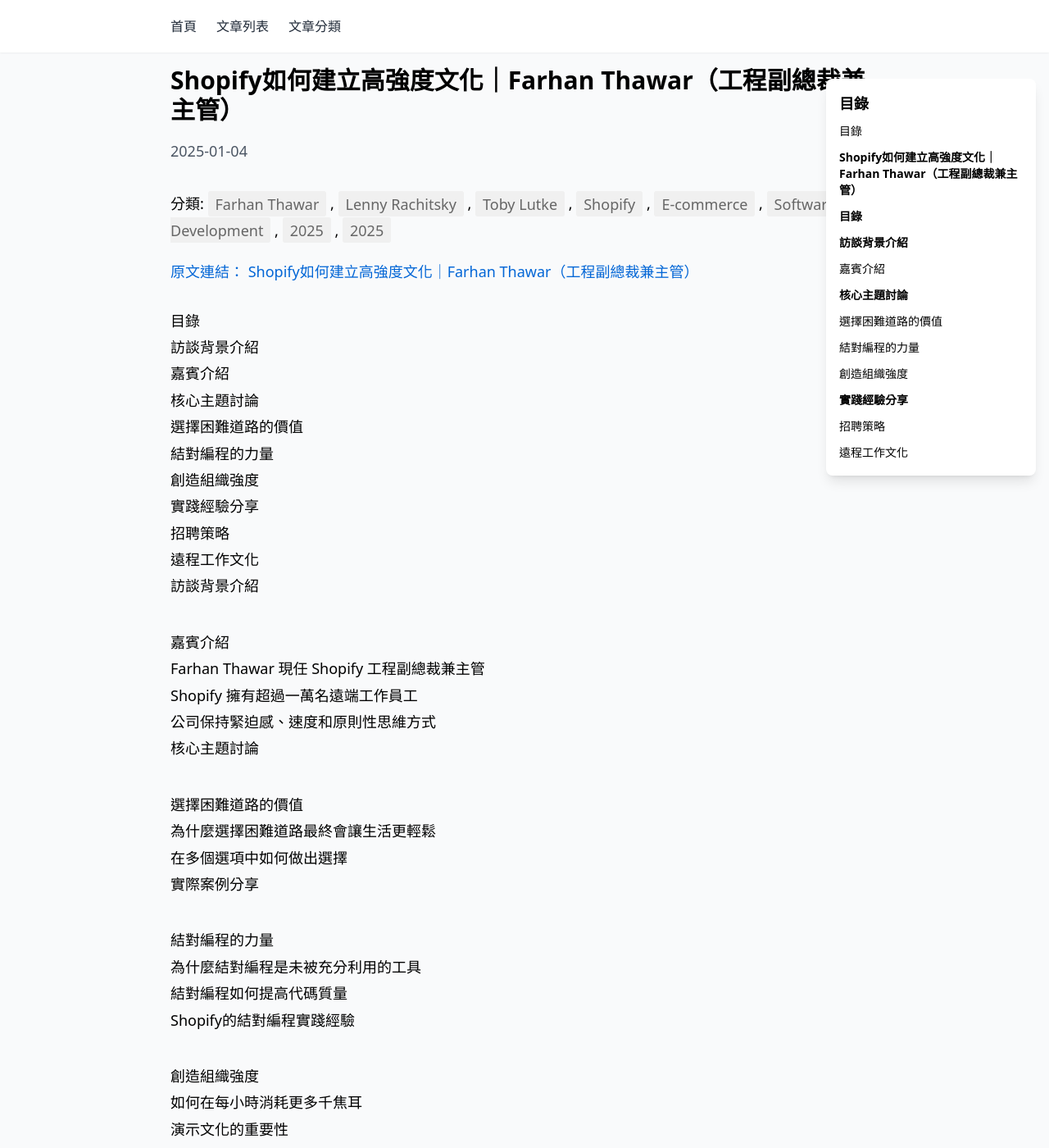
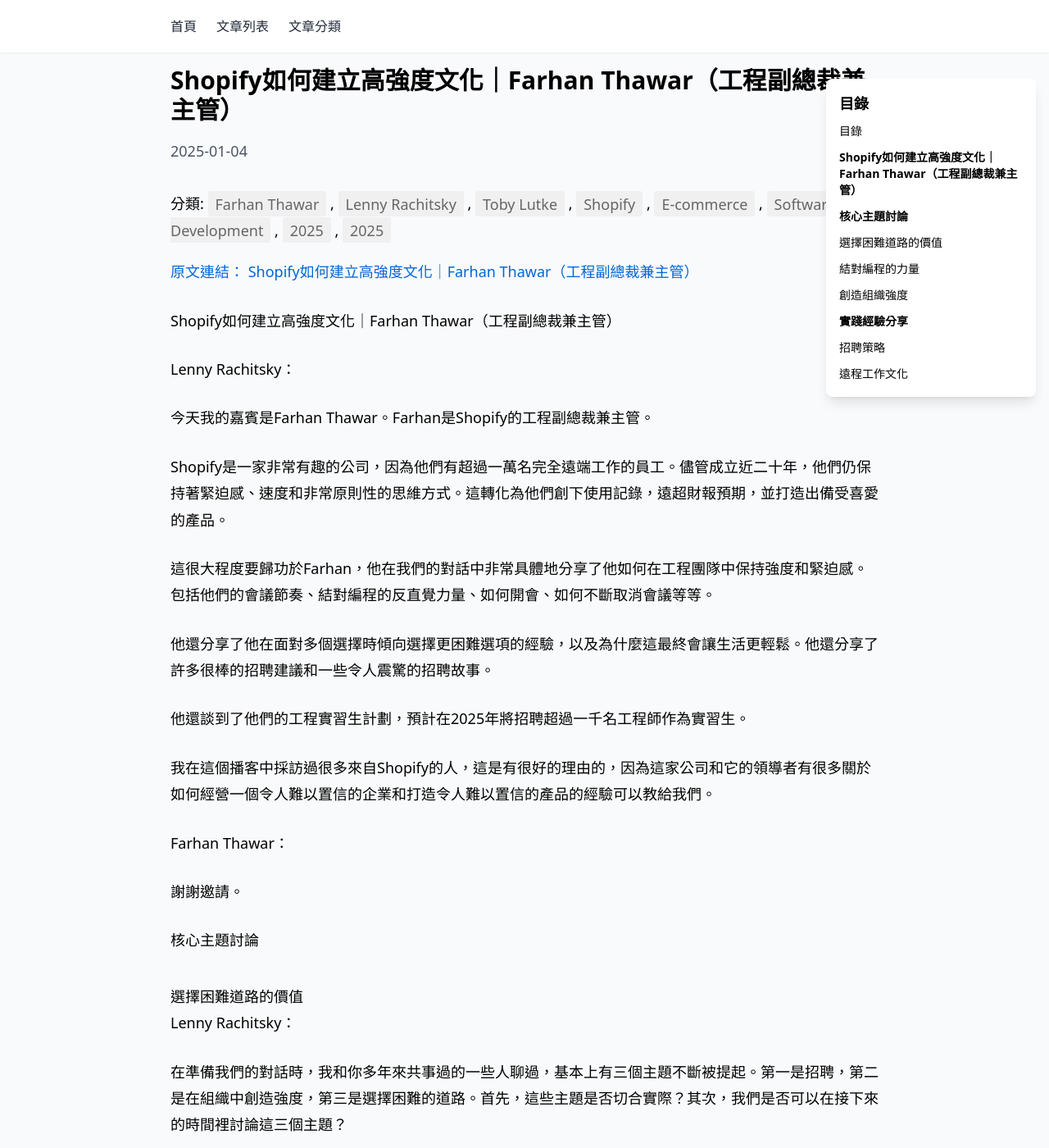
Before and after one commit to bear0103papa/Roger-s-Note, a Jekyll site: the page built from docs/_posts/2025-01-05-Shopify-Farhan.md, in a window 1280 px wide and 1400 px high. Shown: the whole window at 82% size. Built offline with Jekyll 4.4.1, drawn with Linux system fonts in a browser that asks for light colours; nearby versions of some CDN libraries; some of the changed text lies outside the part shown.

Commit message:
增加文章Shopify

```diff
--- a/docs/_posts/2025-01-05-Shopify-Farhan.md
+++ b/docs/_posts/2025-01-05-Shopify-Farhan.md
@@ -37,50 +37,6 @@
 
 <span class="original-link">原文連結： [Shopify如何建立高強度文化｜Farhan Thawar（工程副總裁兼主管）](https://www.lennysnewsletter.com/p/how-shopify-builds-a-high-intensity-culture-farhan-thawar)</span>
 
-
-
-# 目錄
-{:.no_toc}
-
-*
-{:toc}
-
-# 訪談背景介紹
-
-## 嘉賓介紹
-- Farhan Thawar 現任 Shopify 工程副總裁兼主管
-- Shopify 擁有超過一萬名遠端工作員工
-- 公司保持緊迫感、速度和原則性思維方式
-
-# 核心主題討論
-
-## 選擇困難道路的價值
-- 為什麼選擇困難道路最終會讓生活更輕鬆
-- 在多個選項中如何做出選擇
-- 實際案例分享
-
-## 結對編程的力量
-- 為什麼結對編程是未被充分利用的工具
-- 結對編程如何提高代碼質量
-- Shopify的結對編程實踐經驗
-
-## 創造組織強度
-- 如何在每小時消耗更多千焦耳
-- 演示文化的重要性
-- 通過beta標誌實現快速反饋
-
-# 實踐經驗分享
-
-## 招聘策略
-- 尋找正確的人才
-- 實習生計劃
-- 2025年招聘目標
-
-## 遠程工作文化
-- 如何維持高強度遠程工作
-- 團隊協作方式
-- 信任電池概念
-
 Shopify如何建立高強度文化｜Farhan Thawar（工程副總裁兼主管）
 
 Lenny Rachitsky：
```
Also changed, not shown: other parts of docs/_posts/2025-01-05-Shopify-Farhan.md (+15 -0 lines).
